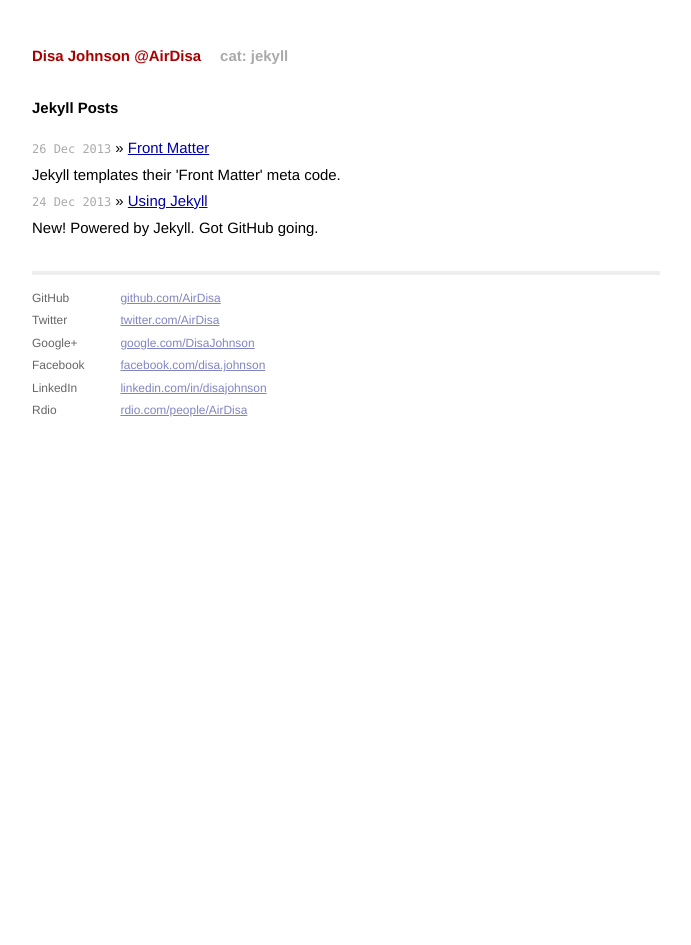
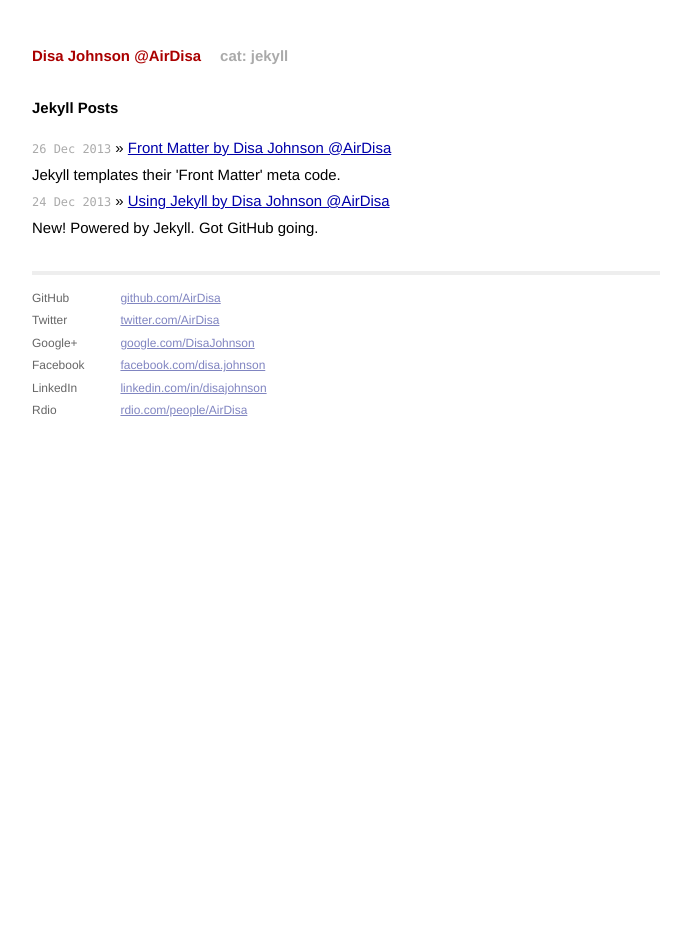
Before and after one commit to AirDisa/airdisa.github.io, a Jekyll site: the page built from jekyll.html, in a window 1280 px wide. Shown: the whole page, without its empty margins (294-985 px from the left). Built offline with Jekyll 4.4.1, drawn with Linux system fonts in a browser that asks for light colours; Markdown is read by kramdown in place of the engine named in the settings.

Commit message:
[0.0.49 SEO] Personalize post titles

```diff
--- a/_posts/2013-12-24-using-jekyll.markdown
+++ b/_posts/2013-12-24-using-jekyll.markdown
@@ -1,6 +1,6 @@
 ---
 layout:     post
-title:      Using Jekyll
+title:      Using Jekyll by Disa Johnson @AirDisa
 excerpt:    New! Powered by Jekyll. Got GitHub going.
 date:       2013-12-24 21:14:36
 published:  true
--- a/_posts/2013-12-25-get-github-going.markdown
+++ b/_posts/2013-12-25-get-github-going.markdown
@@ -1,6 +1,6 @@
 ---
 layout:     post
-title:      Get GitHub Going
+title:      Get GitHub Going by Disa Johnson @AirDisa
 excerpt:    Best time to establish version control.
 date:       2013-12-25 06:27:57
 published:  true
--- a/_posts/2013-12-26-yaml-front-matter.markdown
+++ b/_posts/2013-12-26-yaml-front-matter.markdown
@@ -1,6 +1,6 @@
 ---
 layout:     post
-title:      Front Matter
+title:      Front Matter by Disa Johnson @AirDisa
 excerpt:    Jekyll templates their 'Front Matter' meta code.
 date:       2013-12-26 10:36:55
 published:  true
--- a/github.html
+++ b/github.html
@@ -1,6 +1,6 @@
 ---
 layout:   default
-title:    GitHub Mini Mentor by Disa Johnson @AirDisa
+title:    GitHub posts by Disa Johnson @AirDisa
 excerpt:  Disa Johnson @AirDisa principly concerning software engineering ideas.
 category: github
 tags:     github
--- a/jekyll.html
+++ b/jekyll.html
@@ -1,6 +1,6 @@
 ---
 layout:   default
-title:    Jekyll Mini Mentor by Disa Johnson @AirDisa
+title:    Jekyll posts by Disa Johnson @AirDisa
 excerpt:  Disa Johnson @AirDisa principly concerning software engineering ideas.
 category: jekyll
 tags:     jekyll
```
Also changed, not shown: 6 other files.
